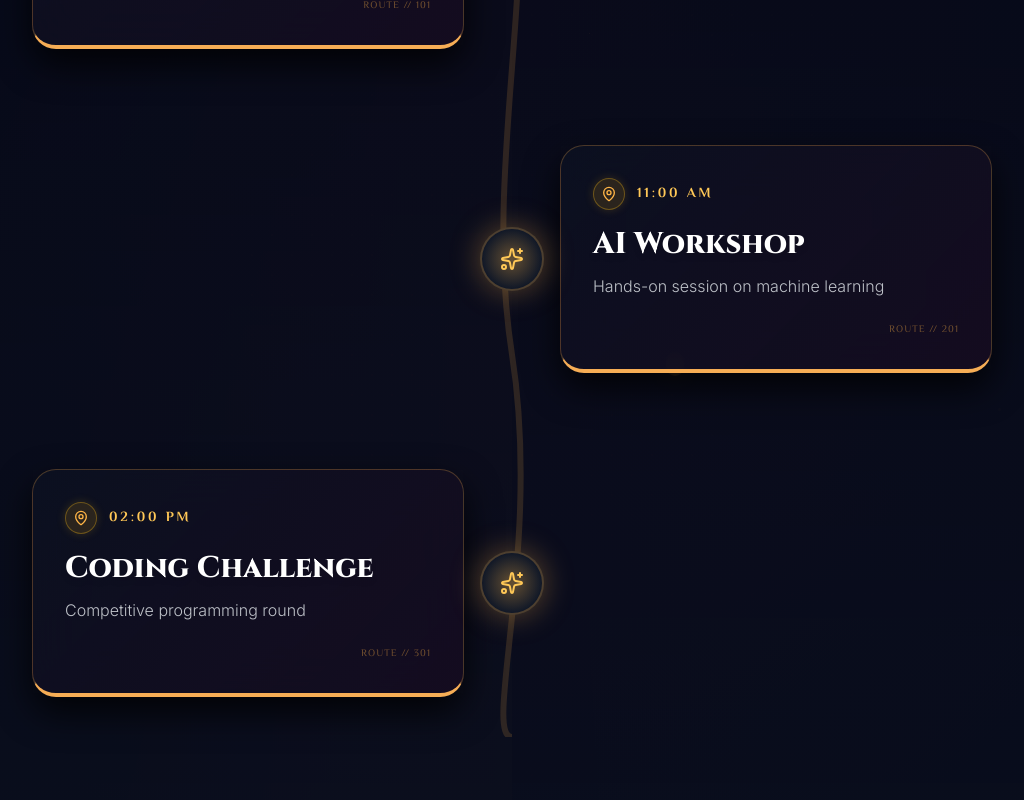
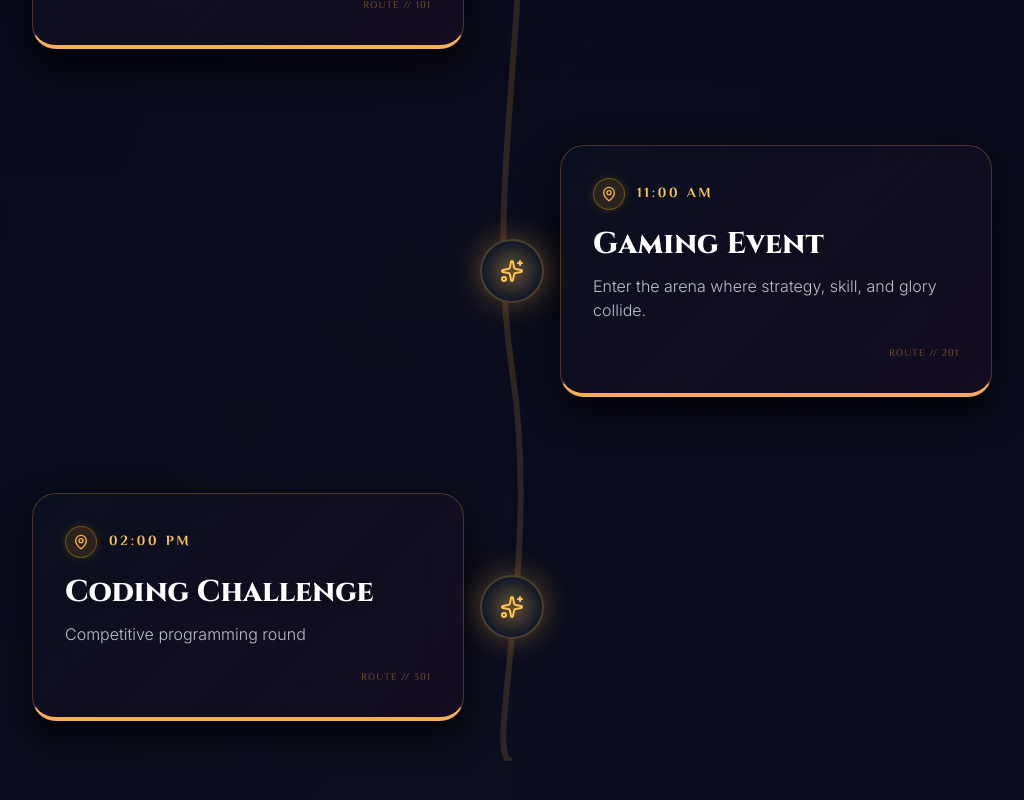
Before and after one commit to ranaayushman/rivieara-hit, a Next.js app: page / in a window 1280 px wide. Shown: the part 3419-4219 px from the top of the page, without its empty margins (128-1152 px from the left). Built offline with nearby package versions, Linux system fonts and the light colour scheme; no server answers.

Commit message:
temp changes before pull

```diff
--- a/components/Schedule.tsx
+++ b/components/Schedule.tsx
@@ -15,7 +15,7 @@ interface EventItem {
 const fallbackSchedule: Record<string, EventItem[]> = {
   "Day 1": [
     { time: "09:00 AM", title: "Opening Ceremony", desc: "Grand inauguration with guest speakers" },
-    { time: "11:00 AM", title: "AI Workshop", desc: "Hands-on session on machine learning" },
+    { time: "11:00 AM", title: "Gaming Event ", desc: "Enter the arena where strategy, skill, and glory collide." },
     { time: "02:00 PM", title: "Coding Challenge", desc: "Competitive programming round" },
   ],
   "Day 2": [
```
